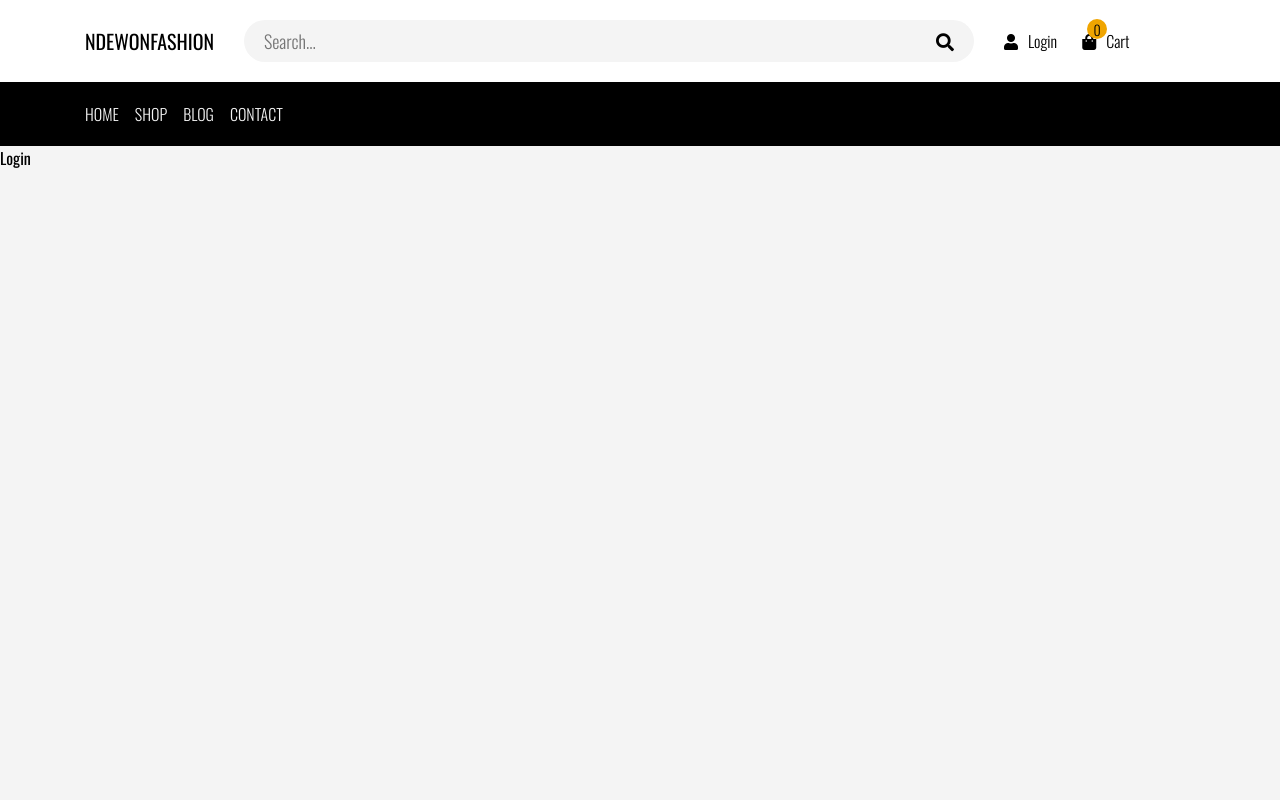
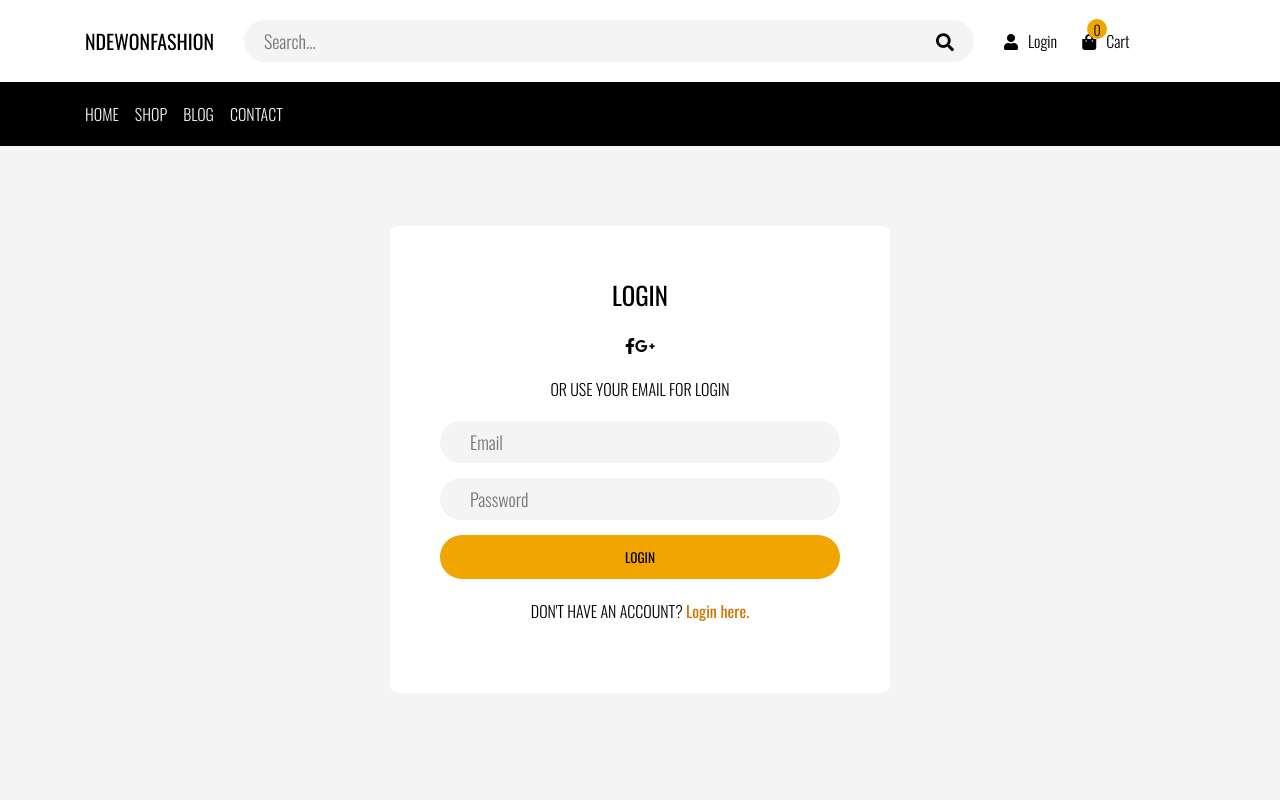
Before and after one commit to duniandewon/ndewonfashion, a React (Create React App) app in the folder clinet/: page /login in a window 1280 px wide. Shown: the top 800 px of the page. Built offline with nearby package versions, Linux system fonts and the light colour scheme.

Commit message:
Create login and registration form

```diff
--- /dev/null
+++ b/clinet/src/components/forms/LoginForm.js
@@ -0,0 +1,84 @@
+import React, { useContext, useState } from 'react';
+import { Link, useHistory } from 'react-router-dom';
+
+import { authContext } from '../../context/auth/AuthState';
+
+const LoginForm = ({ setIsFlipped }) => {
+  const { loginUser } = useContext(authContext);
+  const history = useHistory();
+
+  const [user, setUser] = useState({
+    email: '',
+    password: '',
+  });
+
+  const onChange = (e) => setUser({ ...user, [e.target.name]: e.target.value });
+
+  const onSubmit = (e) => {
+    e.preventDefault();
+
+    if (!user.email) {
+      return alert('Pleas enter your registered email!');
+    }
+
+    if (!user.password) {
+      return alert('Pleas enter your password!');
+    }
+
+    loginUser(user);
+    clearForm();
+    history.goBack();
+  };
+
+  const clearForm = () =>
+    setUser({
+      email: '',
+      password: '',
+    });
+
+  return (
+    <form className='auth__form auth__form--login' onSubmit={onSubmit}>
+      <h2>Login</h2>
+      <div className='socials'>
+        <Link to='#!' className='social__item'>
+          <i className='fab fa-facebook-f' />
+        </Link>
+        <Link to='#!' className='social__item'>
+          <i className='fab fa-google-plus-g' />
+        </Link>
+      </div>
+      <span>or use your email for login</span>
+      <input
+        type='email'
+        className='input'
+        name='email'
+        placeholder='Email'
+        value={user.email}
+        onChange={onChange}
+      />
+      <input
+        type='password'
+        className='input'
+        name='password'
+        placeholder='Password'
+        value={user.password}
+        onChange={onChange}
+      />
+
+      <input type='submit' className='btn btn__primary' value='login' />
+
+      <span className='auth__alternative'>
+        Don't have an account?{' '}
+        <button
+          className='btn__link'
+          type='button'
+          onClick={() => setIsFlipped(true)}
+        >
+          Login here.
+        </button>
+      </span>
+    </form>
+  );
+};
+
+export default LoginForm;
--- /dev/null
+++ b/clinet/src/components/forms/RegisterForm.js
@@ -0,0 +1,117 @@
+import React, { useContext, useState } from 'react';
+import { Link, useHistory } from 'react-router-dom';
+
+import { authContext } from '../../context/auth/AuthState';
+
+const RegisterForm = ({ setIsFlipped }) => {
+  const { registerUser } = useContext(authContext);
+  const history = useHistory();
+
+  const [user, setUser] = useState({
+    name: '',
+    email: '',
+    password: '',
+    confPassword: '',
+  });
+
+  const { name, email, password, confPassword } = user;
+
+  const onChange = (e) => setUser({ ...user, [e.target.name]: e.target.value });
+
+  const onSubmit = async (e) => {
+    e.preventDefault();
+
+    if (!name) {
+      return alert('Please enter a name!');
+    }
+
+    if (!email) {
+      return alert('Please enter an email!');
+    }
+
+    if (!password) {
+      return alert('Please enter a password!');
+    }
+
+    if (!confPassword) {
+      return alert('Please confirm your password!');
+    }
+
+    if (password !== confPassword) {
+      return alert("Passwords don't match");
+    }
+
+    registerUser(user);
+    clearForm();
+    history.push('/confirm-email');
+  };
+
+  const clearForm = () =>
+    setUser({
+      name: '',
+      email: '',
+      password: '',
+      confPassword: '',
+    });
+  return (
+    <form className='auth__form auth__form--register' onSubmit={onSubmit}>
+      <h2>Create account</h2>
+      <div className='socials'>
+        <Link to='#!' className='social__item'>
+          <i className='fab fa-facebook-f' />
+        </Link>
+        <Link to='#!' className='social__item'>
+          <i className='fab fa-google-plus-g' />
+        </Link>
+      </div>
+      <span>or use your email for registration</span>
+      <input
+        type='text'
+        className='input'
+        name='name'
+        placeholder='Name'
+        value={name}
+        onChange={onChange}
+      />
+      <input
+        type='email'
+        className='input'
+        name='email'
+        placeholder='Email'
+        value={email}
+        onChange={onChange}
+      />
+      <input
+        type='password'
+        className='input'
+        name='password'
+        placeholder='Password'
+        value={password}
+        onChange={onChange}
+      />
+      <input
+        type='password'
+        className='input'
+        name='confPassword'
+        placeholder='Confirm password'
+        value={confPassword}
+        onChange={onChange}
+      />
+
+      <input type='submit' className='btn btn__primary' value='Register' />
+
+      <span className='auth__alternative'>
+        Already have an account?{' '}
+        <button
+          className='btn__link'
+          type='button'
+          onClick={() => setIsFlipped(false)}
+        >
+          Register here.
+        </button>
+      </span>
+    </form>
+  );
+};
+
+export default RegisterForm;
--- a/clinet/src/pages/Login.js
+++ b/clinet/src/pages/Login.js
@@ -1,10 +1,29 @@
-import React, { Fragment } from 'react';
+import React, { useState, useContext, useEffect } from 'react';
+import { authContext } from '../context/auth/AuthState';
 
-const Login = () => {
+import LoginForm from '../components/forms/LoginForm';
+import RegisterForm from '../components/forms/RegisterForm';
+
+const Login = ({ history }) => {
+  const [isFlipped, setIsFlipped] = useState(false);
+  const { isAuthenticated, error } = useContext(authContext);
+
+  useEffect(() => {
+    // loadUser();
+    if (isAuthenticated && !error) {
+      history.goBack();
+    }
+
+    // eslint-disable-next-line
+  }, [isAuthenticated, history]);
+
   return (
-    <Fragment>
-      <h1>Login</h1>
-    </Fragment>
+    <div className='auth__flip'>
+      <div className={`auth__container ${isFlipped ? 'is-flipped' : ''}`}>
+        <RegisterForm setIsFlipped={setIsFlipped} />
+        <LoginForm setIsFlipped={setIsFlipped} />
+      </div>
+    </div>
   );
 };
 
--- /dev/null
+++ b/clinet/src/scss/component/forms/_auth-form.scss
@@ -0,0 +1,62 @@
+.auth {
+  &__flip {
+    width: 50rem;
+    height: 65rem;
+    margin: 8rem auto 0;
+    perspective: 60rem;
+  }
+
+  &__alternative {
+    margin: 2rem 0 0;
+  }
+
+  &__container {
+    width: 100%;
+    height: 100%;
+    position: relative;
+    transition: transform 1s;
+    transform-style: preserve-3d;
+
+    &.is-flipped {
+      transform: rotateY(180deg);
+    }
+  }
+
+  &__form {
+    width: 100%;
+    display: flex;
+    flex-direction: column;
+    text-align: center;
+    padding: 5rem 5rem;
+    background-color: #fff;
+    position: absolute;
+    backface-visibility: hidden;
+    border-radius: 8px;
+
+    &--register {
+      transform: rotateY(180deg);
+    }
+
+    .input {
+      margin-bottom: 1.5rem;
+    }
+
+    h2 {
+      font-size: $text-xlarge;
+    }
+
+    span,
+    .socials {
+      margin-bottom: 2rem;
+    }
+
+    span,
+    h2 {
+      text-transform: uppercase;
+    }
+
+    .socials {
+      margin-top: 2rem;
+    }
+  }
+}
--- a/clinet/src/scss/styles.scss
+++ b/clinet/src/scss/styles.scss
@@ -13,6 +13,8 @@
 @import './component/buttons';
 
 @import './component/forms/search-box';
+@import './component/forms/auth-form';
+@import './component/forms/input';
 
 @import './component/navigations/top-nav';
 @import './component/navigations/main-nav';
```
